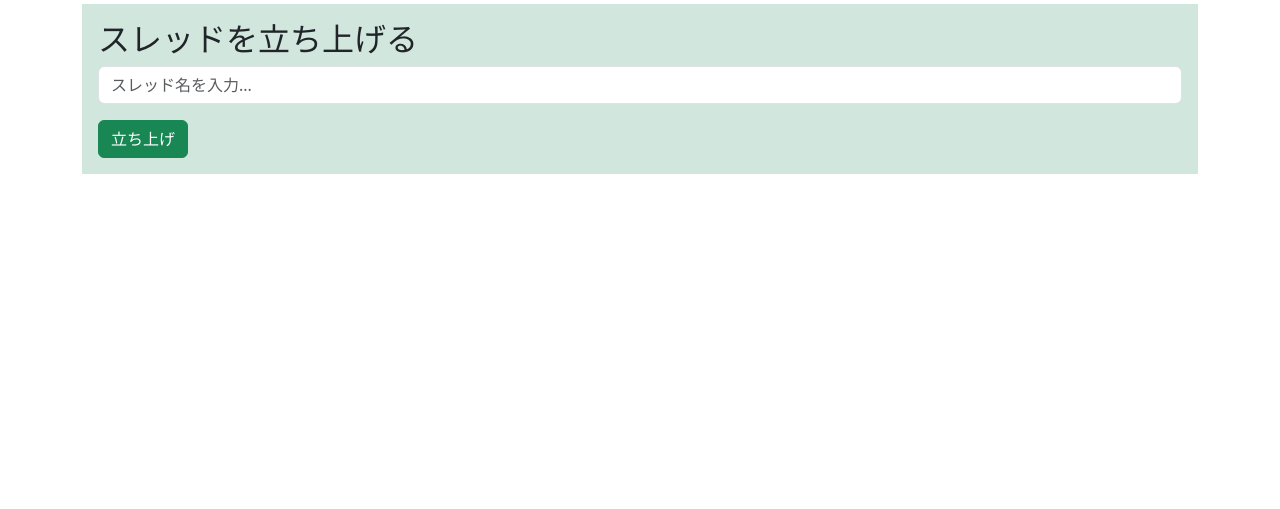
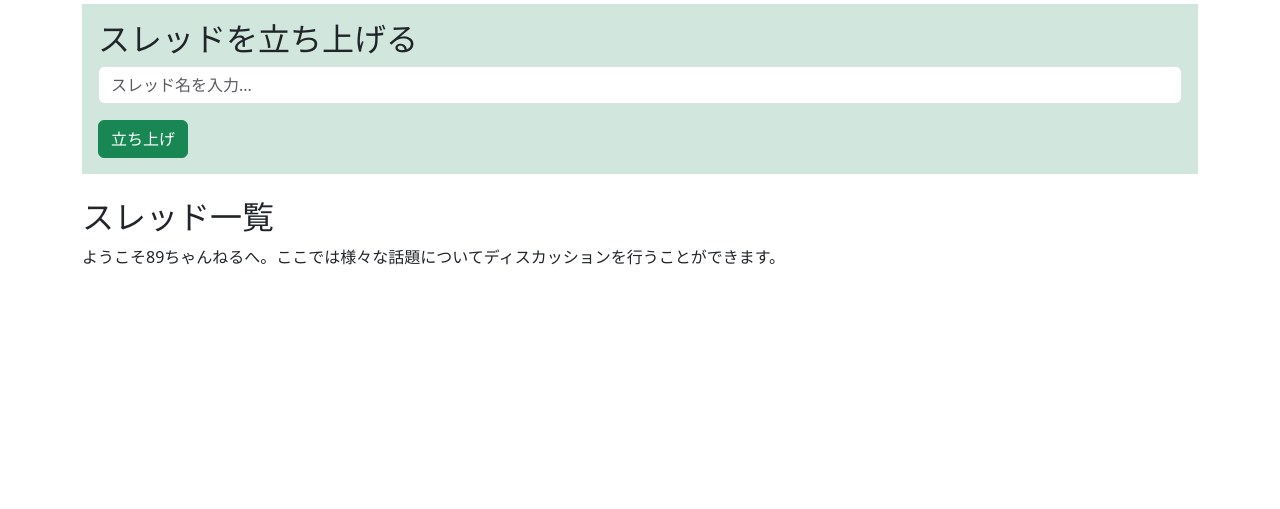
Before and after one commit to Messiah-KenTanaka/ENChannel, a PHP site: page / in a window 1280 px wide. Shown: the part 204-713 px from the top of the page. Run offline with PHP 8.4, Linux system fonts and the light colour scheme; data that the repository does not hold is empty.

Commit message:
フロントのテキストの色を戻す

```diff
--- a/src/app/batch/script.php
+++ b/src/app/batch/script.php
@@ -1,5 +1,6 @@
 <?php
 
+include(__DIR__ . '../../../database/database.php');
 include(__DIR__ . '../../functions/util.php');
 
 // ログメッセージの作成
--- a/src/views/parts/threads.php
+++ b/src/views/parts/threads.php
@@ -1,9 +1,9 @@
 <!-- スレッド一覧 -->
 <section id="home" class="my-4">
-  <div class="text-white">
-    <h2>スレッド一覧</h2>
-    <p>ようこそ89ちゃんねるへ。ここでは様々な話題についてディスカッションを行うことができます。</p>
-  </div>
+  <!-- <div class="text-white"> -->
+  <h2>スレッド一覧</h2>
+  <p>ようこそ89ちゃんねるへ。ここでは様々な話題についてディスカッションを行うことができます。</p>
+  <!-- </div> -->
   <div class="row">
     <?php foreach ($threads as $thread) : ?>
       <div class="col-md-6">
```
